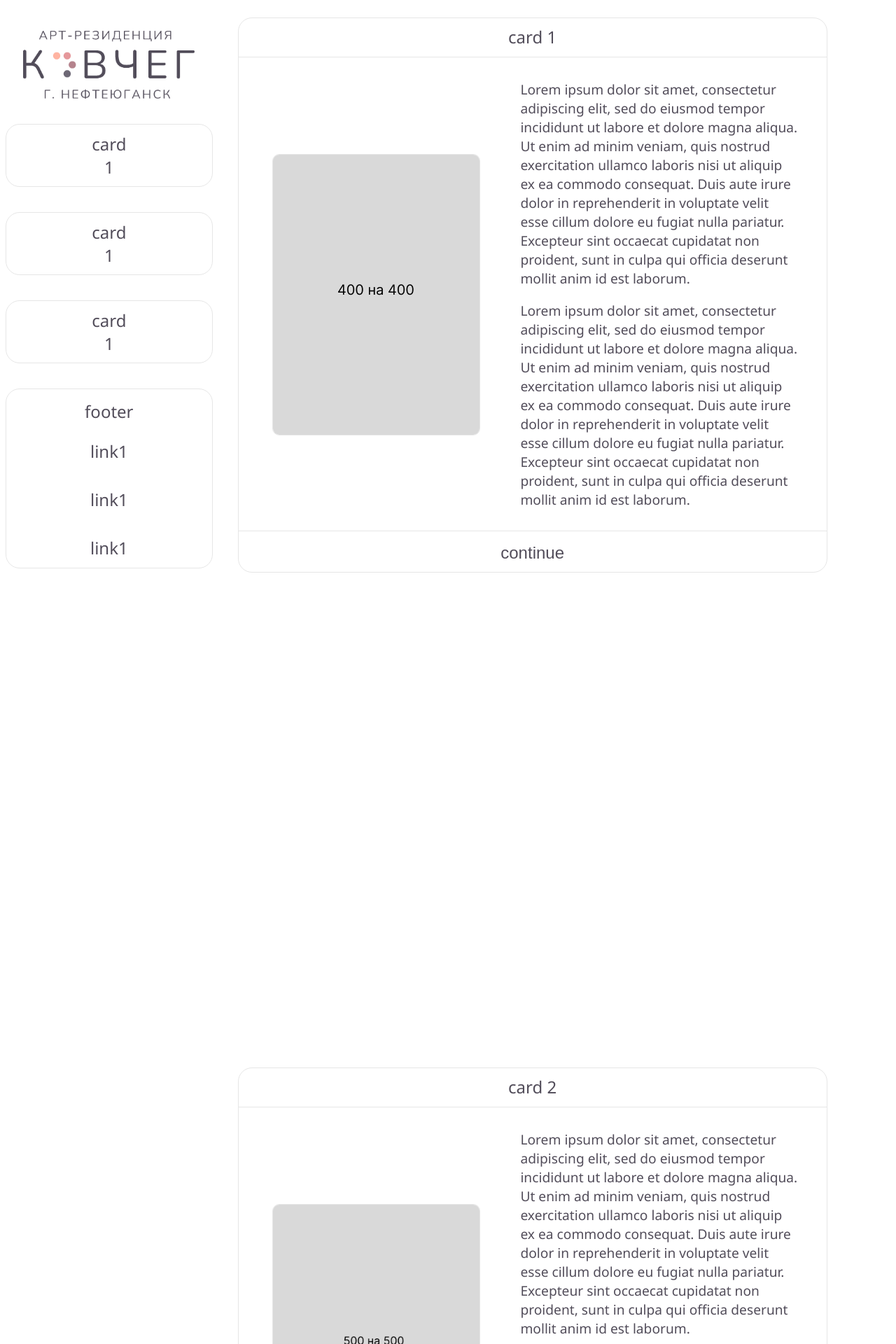
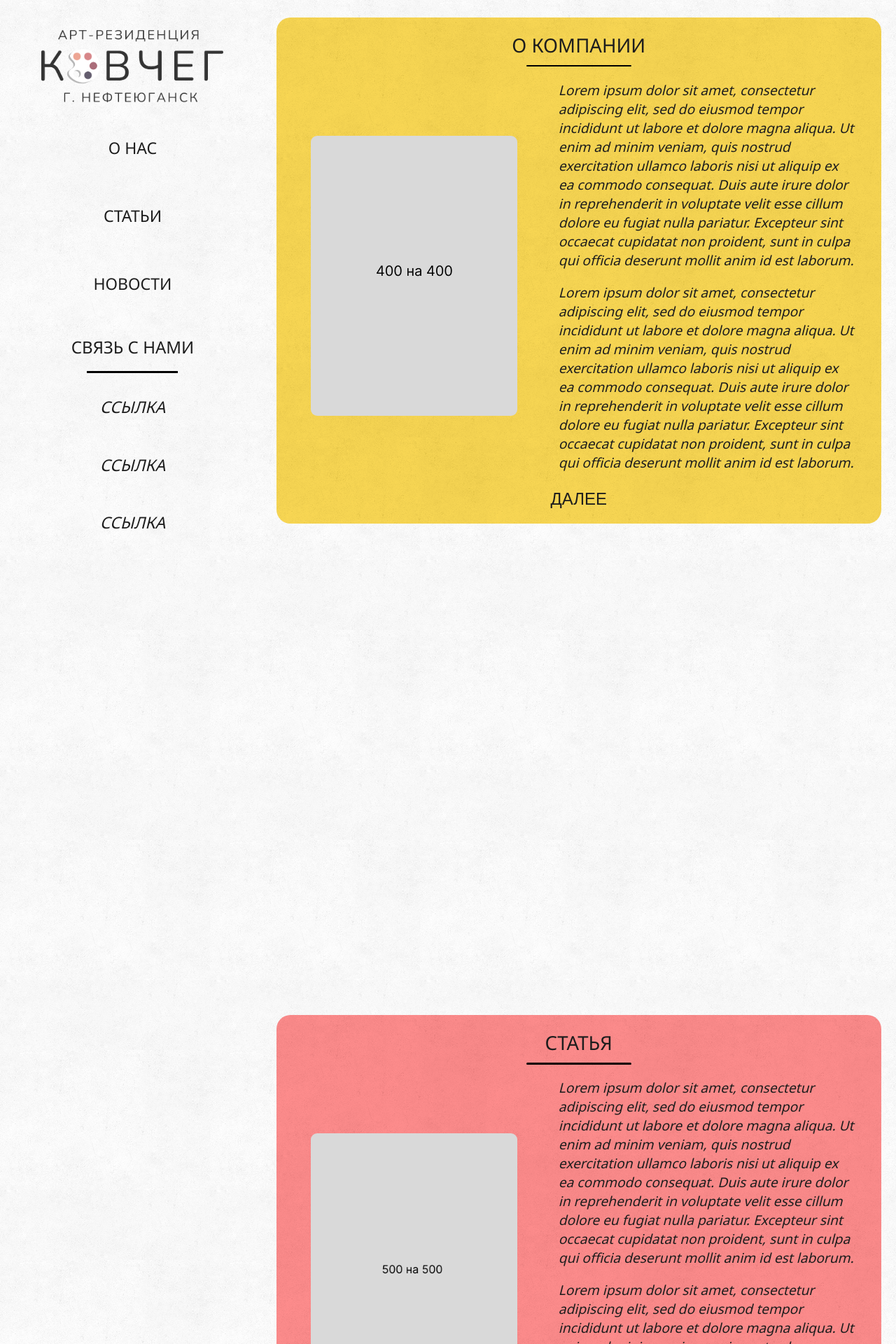
Before and after one commit to Azreil-OFD/semen, a PHP site: page / in a window 1280 px wide. Shown: the top 1920 px of the page at 70% size. Run offline with PHP 8.4, Linux system fonts and the light colour scheme; some web fonts are replaced.

Commit message:
Third commit

```diff
--- a/css/style.css
+++ b/css/style.css
@@ -1,37 +1,39 @@
 @import url('https://fonts.googleapis.com/css2?family=Noto+Sans&display=swap');
+@import url('https://allfont.ru/allfont.css?fonts=Ubuntu');
+@import url('https://fonts.googleapis.com/css?family=Nunito');
 
 :root{
-    --textcolor: #524d5a;
+    --textcolor: #1d1d1d;
     --buttoncolor: #ffff;
-    --bordercolor: #e6e6e6;
-    --contentcolor: #ffffff;
+    --bordercolor: #efefef00;
+    --contentcolor: #ffffff00;
 }
 
 
 /*Общие теги*/
 html{
     scroll-behavior: smooth;
-    scroll-padding-top: 25px;
-}
-
-.page > .first > header{
-    /*margin-top: 3.5em*/
+    scroll-padding-top: 15px;
 }
 
 .page{
     display: flex;
     justify-content: center;
     max-width: 2250px;
-    margin: 0 auto;
+    margin: 1px 1px 1px 45px;
+    font-family: 'Noto Sans';
     color: var(--textcolor);
-    font-family:  'Noto Sans', sans-serif;
     z-index: 1;
 }
 
 .section{
     text-align: center;
-    /*margin-top: 0.2em;*/
     font-size: 24px;
+}
+
+section.first.section {
+    font-size: 23px;
+    font-weight: 500;
 }
 
 ul{
@@ -54,7 +56,7 @@ button{
 /*Боковое меню*/
 header{
     margin-top: 1.5em;
-    margin-right: 1.5em;
+    margin-right: 3em;
     position: sticky;/*делает меню фиксированным к вверху*/
     top: 20px;/*регулирует расстояние во время прокрукти*/
 }
@@ -62,46 +64,60 @@ header{
 .logo{
     max-width: 100%;
     max-height: 100%;
-    width: 245px;
+    width: 260px;
     margin-bottom: 5px;
     object-fit: cover;/*нужно для лучшего отображение изображения(хоть и улучшает это чуть-чуть)*/
 }
 
 .footer-list{
-    border: 1.5px solid var(--bordercolor);
-    border-radius: 20px;
     background-color: var(--contentcolor);
 }
 
-.footer-item{
-    padding-top: 1em;
-    padding-bottom: 0.5em;
+.footer-name{
+    font-size: 24px;
+    margin-top: 30px;
 }
 
-.footer-name{
-    padding-top: 15px;
+.footer-item{
+    padding-top: 2.2em;
+    font-style: italic;
+}
+
+li.footer-item.last {
+    padding-bottom: 1.5em;
 }
 
 /*Основное содержание*/
 .card{
     margin-top: 0.7em;
+    margin-bottom: 0.7em;
     text-align: center;
-    border: 1.5px solid var(--bordercolor);
     border-radius: 20px;
-    background-color: var(--contentcolor);
+}
+
+.card.first{
+    background: #FAD74E url(noise-pattern.png) repeat;
+}
+
+.card.second{
+    background: #FF8989 url(noise-pattern.png) repeat;
+}
+
+.card.third{
+    background: #92D2FC url(noise-pattern.png) repeat;
 }
 
 .container-card{
     display: flex;
-    max-width: 35em;
+    max-width: 36em;
     align-items: center;
 }
 
 
 .title{
-    margin-top: 10px;
-    margin-bottom: 3px;
-    font-size: 1em;
+    margin-top: 20px;
+    margin-bottom: -20px;
+    font-size: 1.15em;
     font-weight: normal;
 }
 
@@ -110,6 +126,44 @@ hr{
 	height: 1px;
 	border: none;
 	border-top: 1px solid var(--bordercolor);
+}
+
+.link-c:hover .line.set.first{
+    width: 70px;
+    display: flex;
+}
+
+.link-c:hover .line.set.second{
+    width: 85px;
+    display: flex;
+}
+
+.link-c:hover .line.set.third{
+    width: 115px;
+    display: flex;
+}
+
+hr.line.set{
+    width: 0px;
+    transition: 0.3s ease;
+    margin-bottom: 0;
+}
+
+hr.line {
+    height: 1.6px;
+    background-color: black;
+}
+
+hr.line.card{
+    width: 150px;
+    margin-top: 30px;
+    margin-bottom: 0px;
+}
+
+hr.line.footer{
+    width: 130px;
+    margin-top: 0.8em;
+    margin-bottom: -0.8em;
 }
 
 .pic-c{
@@ -123,24 +177,23 @@ hr{
 
 p{
     text-align: left;
-    max-width: 21em;
+    max-width: 22em;
     padding-left: 3em;
     font-size: 0.80em;
+    font-style: italic;
     padding-right: 2em;
-
 }
 
 .link-c{
-    border: 1.5px solid var(--bordercolor);
-    border-radius: 20px;
-    padding: 11px 5em;
-    margin-bottom: 1.5em;
+    padding: 14px 3.5em;
+    margin-bottom: 1em;
     background-color: var(--contentcolor);
 }
 
-.button{
-    margin-bottom: 0.5em;
-    background-color: inherit;
+.button {
+    margin-bottom: 20px;
+    margin-top: 5px;
+    background-color: transparent;
 }
 
 .info{
@@ -161,14 +214,69 @@ p{
 }
 
 .interractive-button{
-    margin: 5.5em 0em 0 1.5em;
+    background-color: #00ffff00;
+    margin: 5.2em 0em 0 1.5em;
     padding: 1em 1em 1em 1em;
     border-radius: 100%;
     max-height: 98px;
+    max-width: 98px;
 }
 
 .icon{
-    max-width: 50px;
-    max-height: 50px;
-    border-radius: 15px;
+    max-width: 60px;
+    max-height: 60px;
+    margin: 0px 0px 0px -5px;
 }
+
+.icon-share{
+    max-width: 60px;
+    max-height: 60px;
+    margin: -4px 0 0 -8px;
+}
+
+body{
+    background: transparent url("noise-pattern.png") repeat;
+    position: relative;
+}
+
+
+@media screen and (max-width: 1024px) {
+    .interractive{
+        flex-direction: initial;
+        transform: translate(0px, -150px);
+    }
+
+    .card {
+        margin-top: 0.7em;
+        text-align: center;
+        border-radius: 20px;
+    }
+
+    .page{
+        margin: 1px 1px 1px -7px;
+        flex-direction: column;
+        flex-wrap: wrap;
+    }
+
+    header{
+        margin-right: 0;
+        position: sticky;
+        top: 20px;
+    }
+
+    section.first.section {
+        position: fixed;
+        width: 100%;
+        top: 0;
+        background: white url(noise-pattern.png) repeat;
+    }
+
+    .logo{
+        max-width: 100%;
+        max-height: 100%;
+        width: 260px;
+        margin: 0px 230px 0px 0px;
+        object-fit: cover;
+    }
+}
+/*#dd7a7a
--- a/index.html
+++ b/index.html
@@ -12,21 +12,22 @@
     <section class="page">
         <section class="first section">
             <header>
-                <img class="logo" src="image/logo.png" width="200" alt="pic">
+                <img class="logo" src="image/logo2.png" width="200" alt="pic">
                 <nav>
                     <ul>
-                        <li class="link-c"><a href="#1" class="link">card 1</a></li>
-                        <li class="link-c"><a href="#2" class="link">card 1</a></li>
-                        <li class="link-c"><a href="#3" class="link">card 1</a></li>
+                        <li class="link-c"><a href="#1" class="link">О НАС</a><hr class="line set first"></li>
+                        <li class="link-c"><a href="#2" class="link">СТАТЬИ</a><hr class="line set second"></li>
+                        <li class="link-c"><a href="#3" class="link">НОВОСТИ</a><hr class="line set third"></li>
                     </ul>
                 </nav>
 
                 <footer>
                     <ul class="footer-list">
-                        <li class="footer-name">footer</li>
-                        <li class="footer-item"><a href="" class="link">link1</a></li>
-                        <li class="footer-item"><a href="" class="link">link1</a></li>
-                        <li class="footer-item"><a href="" class="link">link1</a></li>
+                        <li class="footer-name">СВЯЗЬ С НАМИ</li>
+                        <hr class="line footer">
+                        <li class="footer-item"><a href="" class="link">ССЫЛКА</a></li>
+                        <li class="footer-item"><a href="" class="link">ССЫЛКА</a></li>
+                        <li class="footer-item last"><a href="" class="link">ССЫЛКА</a></li>
                     </ul>
                 </footer>
             </header>
@@ -35,9 +36,9 @@
         <section class="second section">
             <main>
                 <article class="block">
-                    <div id="1" class="info card">
-                        <h1 class="title">card 1</h1>
-                        <hr>
+                    <div id="1" class="info card first">
+                        <h1 class="title">О КОМПАНИИ</h1>
+                        <hr class="line card">
                         <div class="container-card">
                             <img src="image/1.png" width="400" height="400" alt="pic" class="pic-c">
                             <div class="p">
@@ -45,43 +46,43 @@
                                 <p>Lorem ipsum dolor sit amet, consectetur adipiscing elit, sed do eiusmod tempor incididunt ut labore et dolore magna aliqua. Ut enim ad minim veniam, quis nostrud exercitation ullamco laboris nisi ut aliquip ex ea commodo consequat. Duis aute irure dolor in reprehenderit in voluptate velit esse cillum dolore eu fugiat nulla pariatur. Excepteur sint occaecat cupidatat non proident, sunt in culpa qui officia deserunt mollit anim id est laborum.</p>
                             </div>
                         </div>
-                        <hr><button class="button" type="button"><a href="#2" class="link">continue</a></button>
+                        <button class="button" type="button"><a href="#2" class="link">ДАЛЕЕ</a></button>
                     </div>
 
                     <div class="info interractive">
-                        <button type="button" class="interractive-button"><img class="icon" src="image/icon.png"  alt="image"></button>
-                        <button type="button" class="interractive-button"><img class="icon" src="image/icon.png" alt="image"></button>
-                        <button type="button" class="interractive-button"><img class="icon" src="image/icon.png" alt="image"></button>
+                        <button type="button" class="interractive-button"><img class="icon" src="image/like2.png"  alt="image"></button>
+                        <button type="button" class="interractive-button"><img class="icon" src="image/comment2.png" alt="image"></button>
+                        <button type="button" class="interractive-button"><img class="icon-share" src="image/share2.png" alt="image"></button>
                     </div>
                 </article>
 
                 <article class="block">
-                    <div id="2" class="info card">
-                        <h1 class="title">card 2</h1>
-                        <hr>
+                    <div id="2" class="info card second">
+                        <h1 class="title">СТАТЬЯ</h1>
+                        <hr class="line card">
                         <div class="container-card">
                             <img src="image/2.png" width="400" height="400" alt="pic" class="pic-c">
                             <div class="p">
-                                <p>Lorem ipsum dolor sit amet, consectetur adipiscing elit, sed do eiusmod tempor incididunt ut labore et dolore magna aliqua. Ut enim ad minim veniam, quis nostrud exercitation ullamco laboris nisi ut aliquip ex ea commodo consequat. Duis aute irure dolor in reprehenderit in voluptate velit esse cillum dolore eu fugiat nulla pariatur. Excepteur sint occaecat cupidatat non proident, sunt in culpa qui officia deserunt mollit anim id est laborum.</p>
+                                <p>Lorem ipsum dolor sit amet, consectetur adipiscing elit, sed do eiusmod tempor incididunt ut labore et dolore magna aliqua. Ut enim ad minim veniam, quis nostrud exercitation ullamco laboris nisi ut aliquip ex ea commodo consequat. Duis aute irure dolor in reprehenderit in voluptate velit esse cillum dolore eu fugiat nulla pariatur. Excepteur sint occaecat cupidatat non proident, sunt in culpa qui officia deserunt mollit anim id est laborum. </p>
                                 <p>Lorem ipsum dolor sit amet, consectetur adipiscing elit, sed do eiusmod tempor incididunt ut labore et dolore magna aliqua. Ut enim ad minim veniam, quis nostrud exercitation ullamco laboris nisi ut aliquip ex ea commodo consequat. Duis aute irure dolor in reprehenderit in voluptate velit esse cillum dolore eu fugiat nulla pariatur. Excepteur sint occaecat cupidatat non proident, sunt in culpa qui officia deserunt mollit anim id est laborum.</p>
                             </div>
                         </div>
-                        <hr><button class="button" type="button"><a href="#3" class="link">continue</a></button>
+                        <button class="button" type="button"><a href="#3" class="link">ДАЛЕЕ</a></button>
                     </div>
 
                     <div class="info interractive" id="interractive">
-                        <button type="button" class="interractive-button"><img class="icon" src="image/icon.png"  alt="image"></button>
-                        <button type="button" class="interractive-button"><img class="icon" src="image/icon.png" alt="image"></button>
-                        <button type="button" class="interractive-button"><img class="icon" src="image/icon.png" alt="image"></button>
+                        <button type="button" class="interractive-button"><img class="icon" src="image/like2.png"  alt="image"></button>
+                        <button type="button" class="interractive-button"><img class="icon" src="image/comment2.png" alt="image"></button>
+                        <button type="button" class="interractive-button"><img class="icon-share" src="image/share2.png" alt="image"></button>
                     </div>
                 </article>
 
 
 
                 <article class="block">
-                    <div id="3" class="info card">
-                        <h1 class="title">card 3</h1>
-                        <hr>
+                    <div id="3" class="info card third">
+                        <h1 class="title">НОВОСТИ</h1>
+                        <hr class="line card">
                         <div class="container-card">
                             <img src="image/3.png" width="400" height="400" alt="pic" class="pic-c">
                             <div class="p">
@@ -89,13 +90,13 @@
                                 <p>Lorem ipsum dolor sit amet, consectetur adipiscing elit, sed do eiusmod tempor incididunt ut labore et dolore magna aliqua. Ut enim ad minim veniam, quis nostrud exercitation ullamco laboris nisi ut aliquip ex ea commodo consequat. Duis aute irure dolor in reprehenderit in voluptate velit esse cillum dolore eu fugiat nulla pariatur. Excepteur sint occaecat cupidatat non proident, sunt in culpa qui officia deserunt mollit anim id est laborum.</p>
                             </div>
                         </div>
-                        <hr><button class="button" type="button"><a href="#1" class="link">continue</a></button>
+                        <button class="button" type="button"><a href="#1" class="link">ДАЛЕЕ</a></button>
                     </div>
 
                     <div class="info interractive">
-                            <button type="button" class="interractive-button"><img class="icon" src="image/icon.png"  alt="image"></button>
-                            <button type="button" class="interractive-button"><img class="icon" src="image/icon.png" alt="image"></button>
-                            <button type="button" class="interractive-button"><img class="icon" src="image/icon.png" alt="image"></button>
+                            <button type="button" class="interractive-button"><img class="icon" src="image/like2.png"  alt="image"></button>
+                            <button type="button" class="interractive-button"><img class="icon" src="image/comment2.png" alt="image"></button>
+                            <button type="button" class="interractive-button"><img class="icon-share" src="image/share2.png" alt="image"></button>
                     </div>
                 </article>
 
```
Also changed, not shown: css/noise-pattern.png (added), image/burger.png (added), image/comment.png (added), image/comment2.png (added), image/exit.png (added), image/favicon.ico, image/like.png (added), image/like2.png (added), image/liked.png (added), image/logo2.png (added), image/logo3.png (added), image/logo4.png (added), image/share.png (added), image/share2.png (added), 3 other files.
